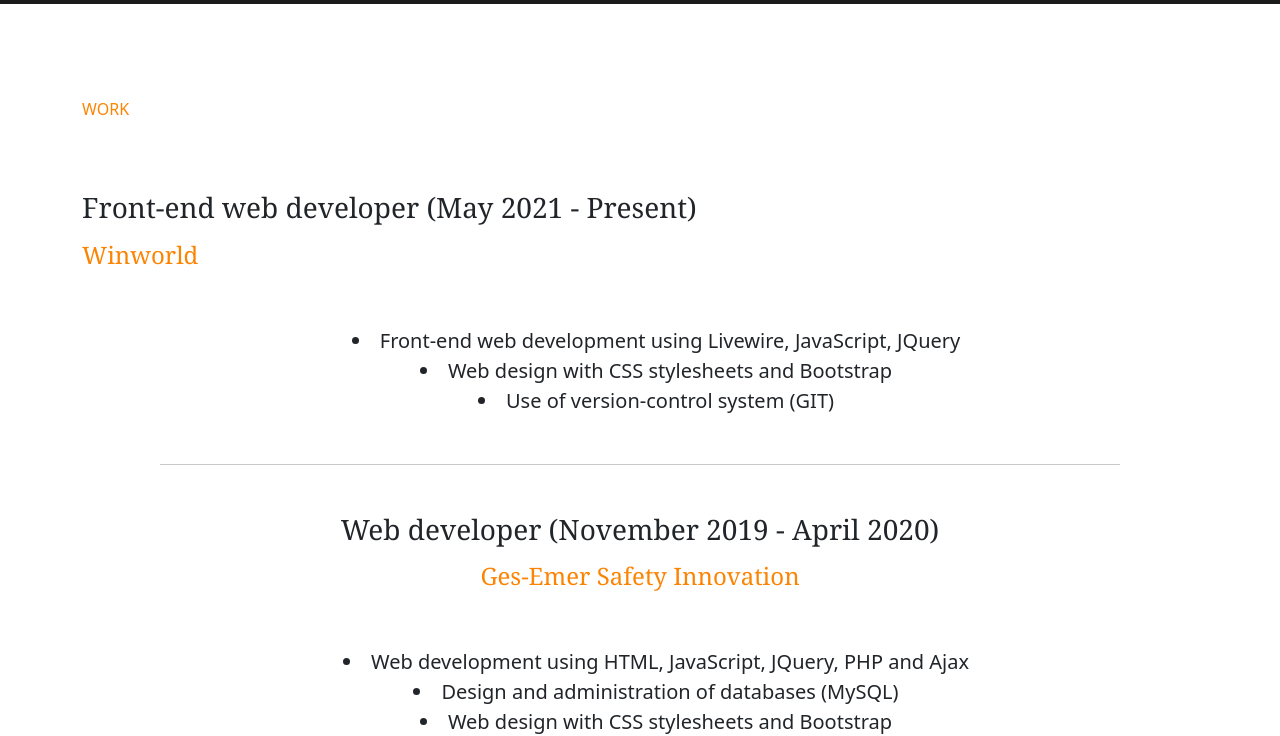
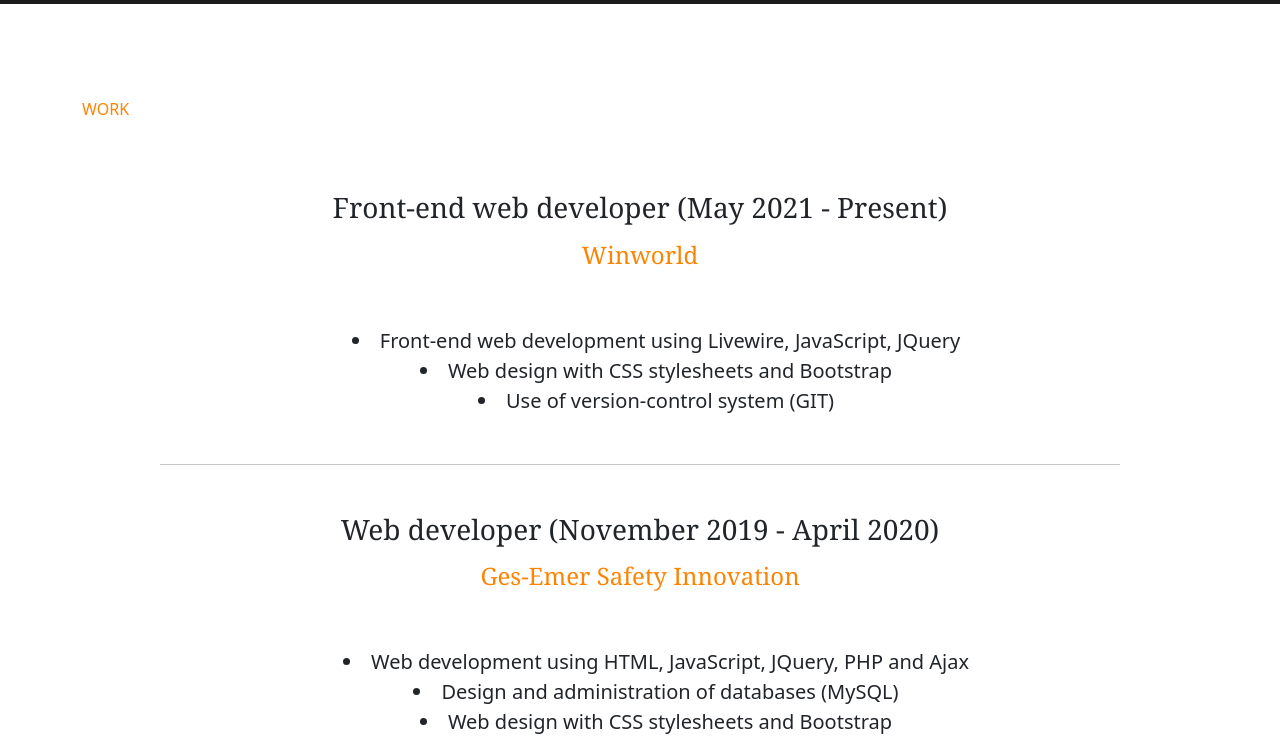
Before and after one commit to FernandoViedma/portfolio, a plain HTML site: page work.html in a window 1280 px wide. Shown: the part 74-810 px from the top of the page. Drawn offline with nearby package versions, Linux system fonts and the light colour scheme.

Commit message:
Add files via upload

```diff
--- a/css/work.css
+++ b/css/work.css
@@ -2,7 +2,7 @@ h1, h3, h4, h5{
     font-family: Georgia, 'Times New Roman', Times, serif;
 }
 
-#ges, #intra{
+#ges, #intra, #winworld{
     text-align: center;
     justify-content: center;
 }
```
Also changed, not shown: css/contact.css (line endings or trailing spaces), css/education.css (line endings or trailing spaces), css/index.css (line endings or trailing spaces), css/navbar.css (line endings or trailing spaces).
